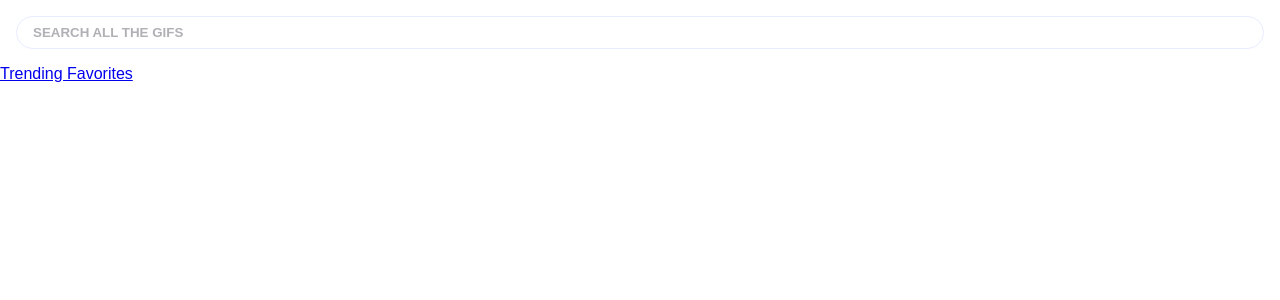
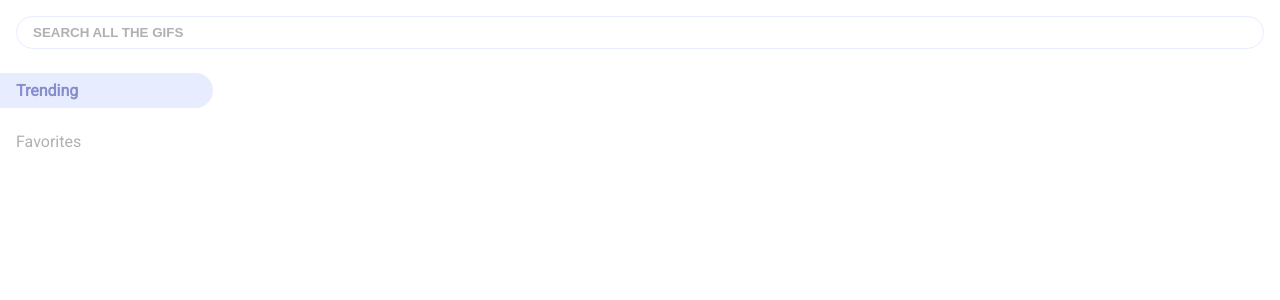
Before and after one commit to wizelineacademy/react-series-challenge, a React (Create React App) app: page / in a window 1280 px wide. Shown: the top 300 px of the page. Built offline with nearby package versions, Linux system fonts and the light colour scheme.

Commit message:
Feat  Add app styles

```diff
--- a/src/App.css
+++ b/src/App.css
@@ -1,28 +1,51 @@
-.App {
-  text-align: center;
+.app {
+  display: block;
 }
 
-.App-logo {
-  animation: App-logo-spin infinite 20s linear;
-  height: 80px;
+.main {
+  padding: 2rem;
 }
 
-.App-header {
-  background-color: #222;
-  height: 150px;
-  padding: 20px;
-  color: white;
+.link:any-link {
+  color: #B0B0B5;
+  margin: 0.5rem 0rem;
+  padding: 0.5rem 1rem 0.5rem;
+  text-decoration: none;
+  transition-property: all;
+  transition-duration: 400ms;
+  transition-timing-function: ease-in-out
 }
 
-.App-title {
-  font-size: 1.5em;
+.link.active {
+  outline: none;
+  border-radius: 0 20px 20px 0;
+  background-color: #E8ECFF;
+  color: #858ECC;
+  font-weight: bold;
 }
 
-.App-intro {
-  font-size: large;
+@media screen and (min-width: 32rem) {
+  .app {
+    display: grid;
+    grid-template-areas:  "header header"
+                          "aside main";
+    grid-template-columns: 2fr 10fr;
+  }
+
+  .aside {
+    grid-area: aside;
+  }
+
+  .main {
+    grid-area: main;
+  }
+
+  .header {
+    grid-area: header;
+  }
+
+  .navigation {
+    display: flex;
+    flex-direction: column;
+  }
 }
-
-@keyframes App-logo-spin {
-  from { transform: rotate(0deg); }
-  to { transform: rotate(360deg); }
-}
--- a/src/index.css
+++ b/src/index.css
@@ -2,4 +2,5 @@ body {
   margin: 0;
   padding: 0;
   font-family: sans-serif;
+  font-family: 'Roboto', sans-serif;
 }
```
Also changed, not shown: src/components/Gif/index.css (added).
